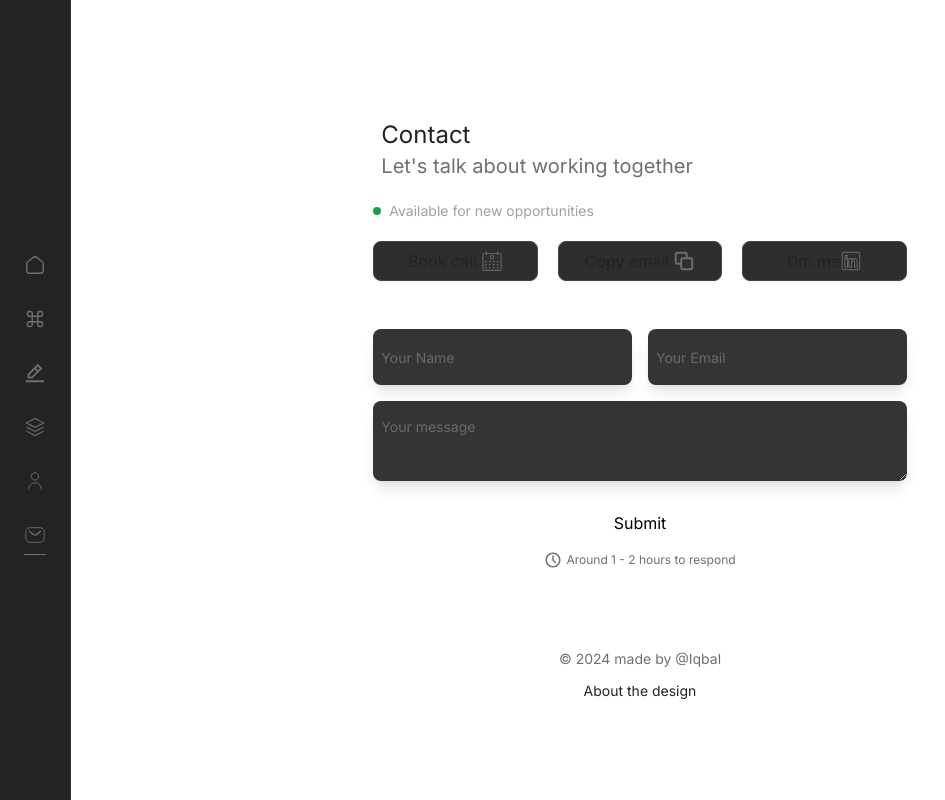
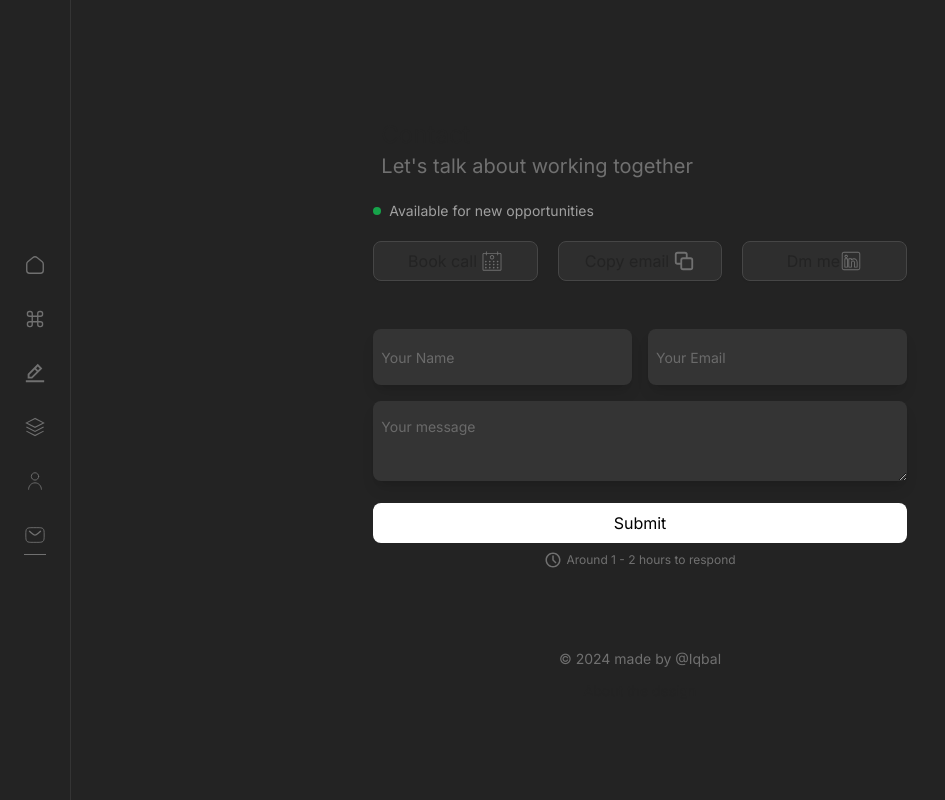
Before and after one commit to MohammadIqbalHossain/portfolio-3.0, a Next.js app: page /contact in a window 1280 px wide. Shown: the whole page, without its empty margins (0-945 px from the left). Built offline with nearby package versions, Linux system fonts and the light colour scheme.

Commit message:
theme chages

```diff
--- a/app/components/Home/introCard.tsx
+++ b/app/components/Home/introCard.tsx
@@ -70,7 +70,7 @@ export function IntroCard() {
           svg={contactSVG}
           className="gap-2 bg-[--foreground] text-black hover:bg-slate-200"
         >
-          {/* <Link href={"contact"}>Contact me</Link> */}
+
           contact
         </Button>
         <p>or</p>
--- a/app/layout.tsx
+++ b/app/layout.tsx
@@ -20,7 +20,7 @@ export default function RootLayout({
   return (
     <html lang="en">
       <body
-        className={`center-item ${inter.className} relative mb-24 min-h-screen antialiased lg:mb-0`}
+        className={`center-item ${inter.className} relative mb-24 min-h-screen antialiased lg:mb-0 bg-[#232323]`}
       >
         {children}
 
```
